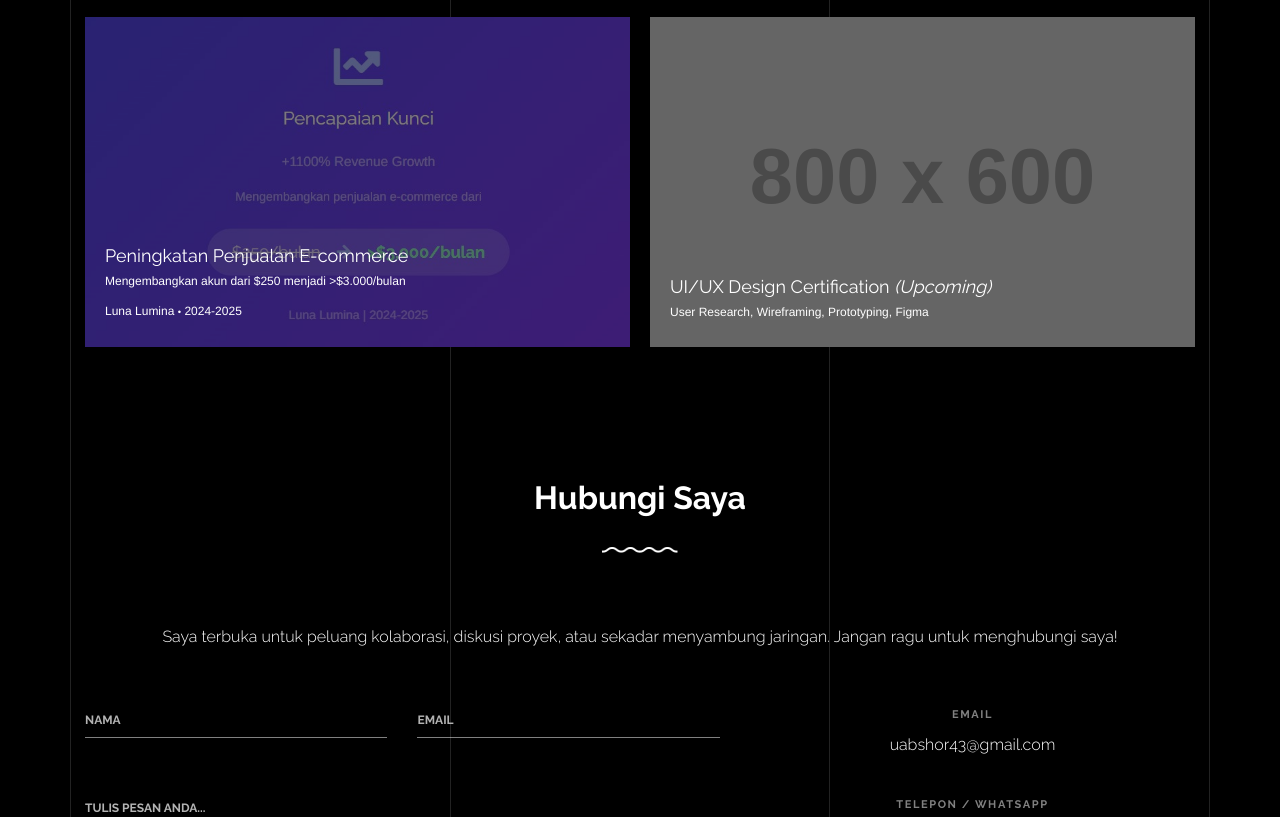
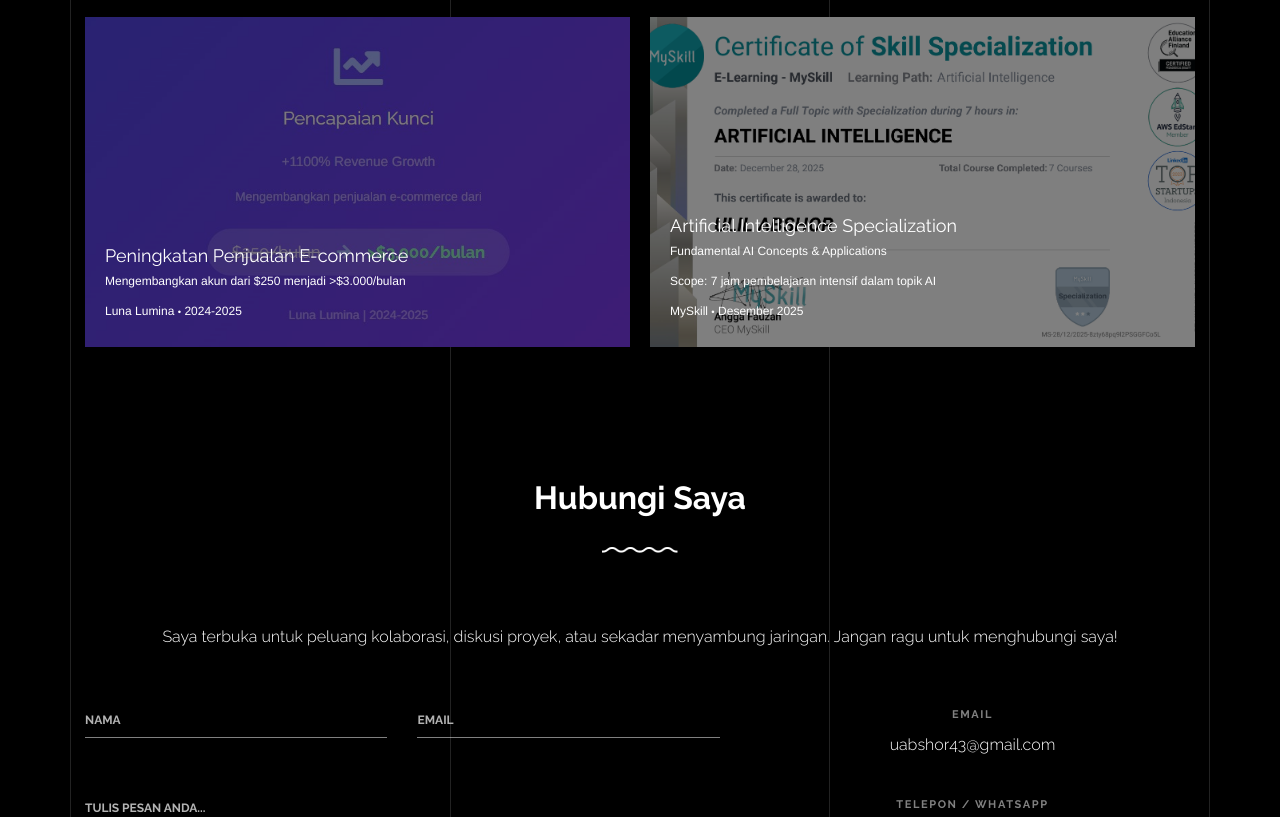
Before and after one commit to Lilulil/my-portfolio, a plain HTML site: page index.html in a window 1280 px wide. Shown: the part 3910-4727 px from the top of the page. Drawn offline with nearby package versions, Linux system fonts and the light colour scheme; placeholder pictures from the web are drawn by us; files whose address does not match are found by name.

Commit message:
Update index.html

```diff
--- a/index.html
+++ b/index.html
@@ -277,13 +277,15 @@
               <div class="grid-item blog-item w-100 h-100">
                 <div class="overlay">
                   <div class="portfolio-item-content">
-                    <h3>UI/UX Design Certification <em>(Upcoming)</em></h3>
-                    <p class="text-white">User Research, Wireframing, Prototyping, Figma</p>
-                  </div>
+                    <h3>Artificial Intelligence Specialization</h3>
+                    <p class="text-white"><strong>Fundamental AI Concepts & Applications</strong></p>
+                    <p class="text-white"><strong>Scope:</strong> 7 jam pembelajaran intensif dalam topik AI</p>
+                    <p class="text-white">MySkill <span class="small">&bullet;</span> Desember 2025</p>
                 </div>
-                <img src="https://placehold.co/800x600/1e40af/ffffff?text=UI/UX+Design+Certification" class="lazyload img-fluid" alt="UI/UX Design Certification Upcoming" />
               </div>
-            </div>
+            <img src="images/cert_ai.jpg" class="lazyload img-fluid" alt="Sertifikat Artificial Intelligence MySkill" />
+          </div>
+          </div>
           </div>
         </div>
       </div>
```
